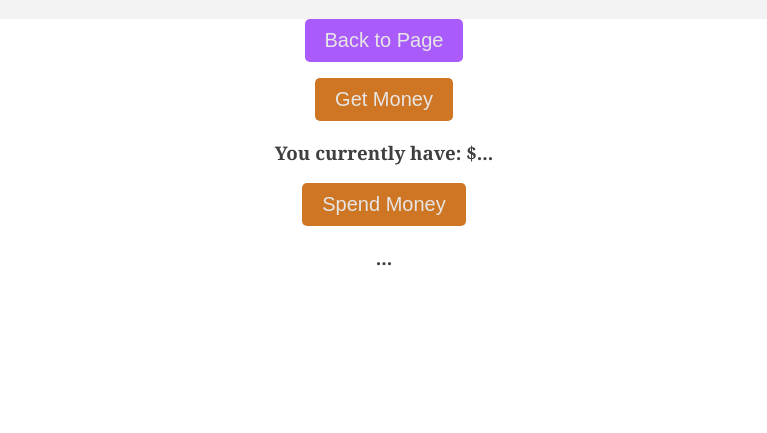
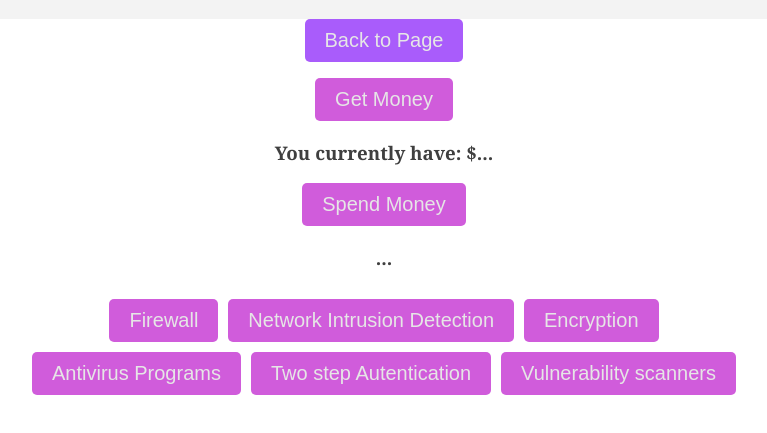
Before and after one commit to gordonovak/Ethics-Final-Project, a plain HTML site: page module.html in a window 1280 px wide. Shown: the part 67-500 px from the top of the page, without its empty margins (256-1023 px from the left). Drawn offline with Linux system fonts and the light colour scheme; files whose address does not match are found by name.

Commit message:
add buttons

```diff
--- a/module.html
+++ b/module.html
@@ -34,6 +34,16 @@
       <div class="centered">
           <h3 id="output">...</h3>
       </div>
+      <div class="button-container">
+        <button onclick="spendMoney(100000)">Firewall</button>
+        <button onclick="spendMoney(100000)">Network Intrusion Detection</button>
+        <button onclick="spendMoney(100000)">Encryption</button>
+      </div>
+      <div class="button-container">
+        <button onclick="spendMoney(100000)">Antivirus Programs</button>
+        <button onclick="spendMoney(100000)">Two step Autentication</button>
+        <button onclick="spendMoney(100000)">Vulnerability scanners</button>
+      </div>
     <script src="scripts/functions.js"></script>
   </body>
 </html>
--- a/stylesheets/button.css
+++ b/stylesheets/button.css
@@ -3,7 +3,7 @@ button {
     justify-content: left;
     padding: 10px 20px;
     font-size: 20px;
-    background-color: #ce7623;
+    background-color: #c023cebc;
     color: rgb(230, 230, 230);
     border: none;
     border-radius: 5px;
@@ -28,3 +28,10 @@ button:hover {
     transform: scale(1.1);
     box-shadow: 0 0 15px #bc1a63;
 }
+
+.button-container {
+    display: flex;            /* Makes the buttons line up horizontally */
+    justify-content: center;  /* Centers the buttons horizontally in the page */
+    gap: 10px;                /* Adds 10px space between each button */
+    margin-top: 10px;         /* Adds space above the buttons */
+  }
```
